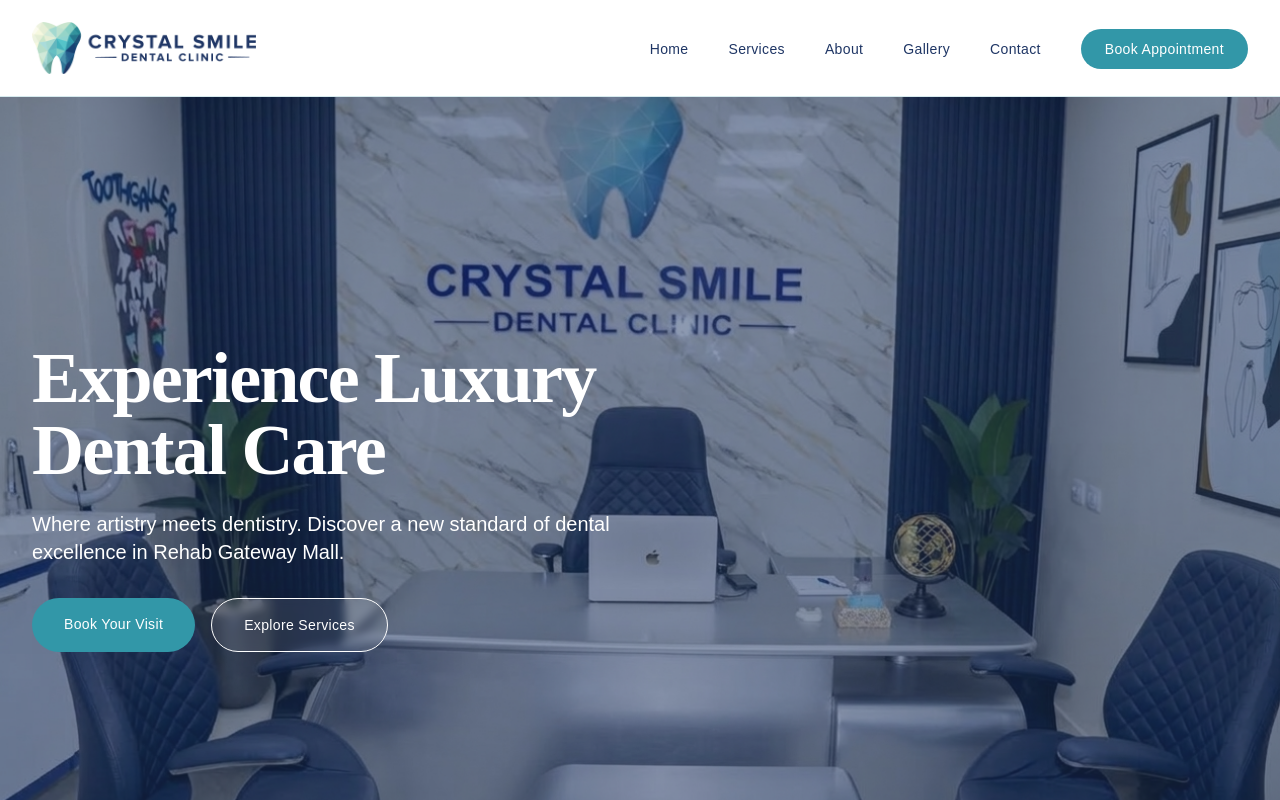
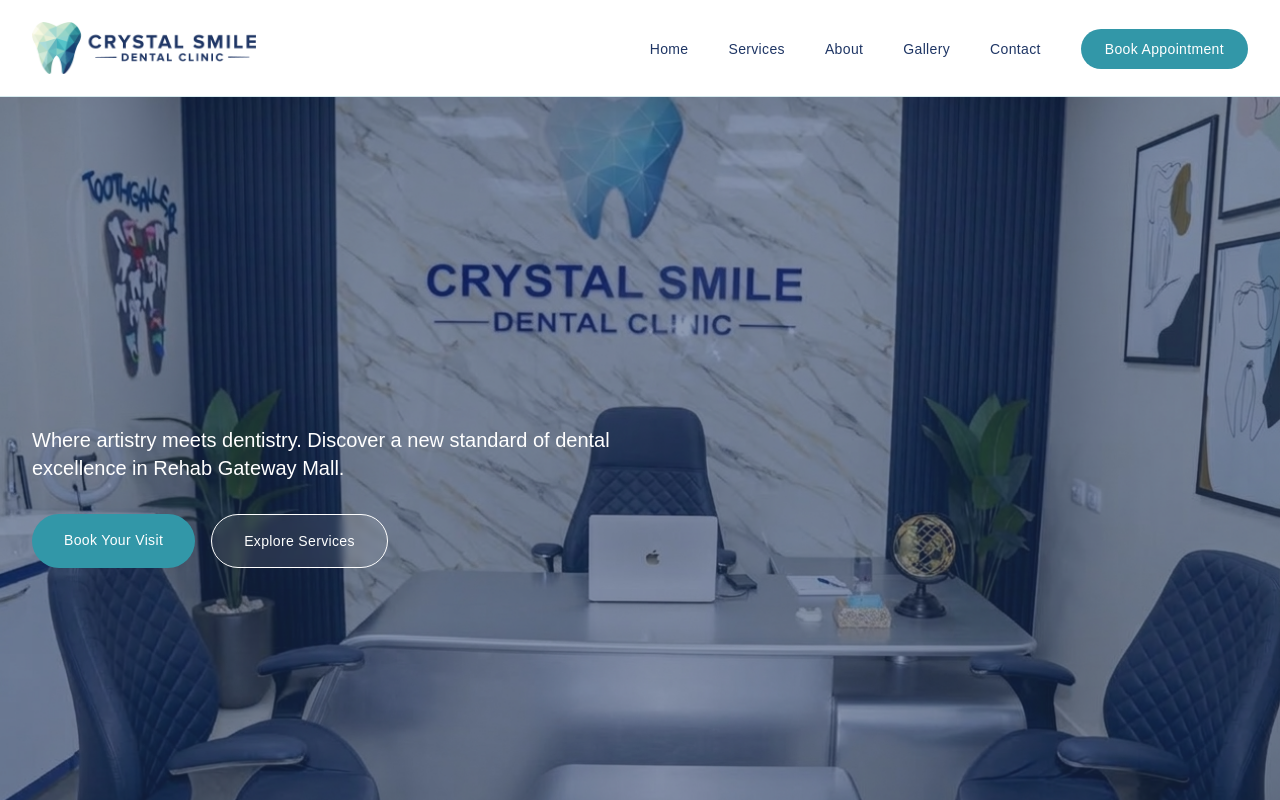
Before and after one commit to salmaa100/crystal-smile-dental, a Next.js app: page / in a window 1280 px wide. Shown: the top 800 px of the page. Built offline with nearby package versions, Linux system fonts and the light colour scheme.

Commit message:
Comment out motion.h3 in hero content section
Comment out the motion.h3 element for the hero content.

```diff
--- a/src/app/page.tsx
+++ b/src/app/page.tsx
@@ -25,7 +25,7 @@
         {/* Hero Content */}
         <div className="relative z-10 max-w-7xl mx-auto px-4 sm:px-6 lg:px-8 h-screen flex items-center">
           <div className="max-w-2xl">
-            <motion.h3
+            {/* <motion.h3
               initial={{ opacity: 0, y: 20 }}
               animate={{ opacity: 1, y: 0 }}
               transition={{ duration: 0.8 }}
@@ -33,7 +33,7 @@
             >
               Experience Luxury
               <span className="block">Dental Care</span>
-            </motion.h3>
+            </motion.h3> */}
 
             <motion.p
               initial={{ opacity: 0, y: 20 }}
```
